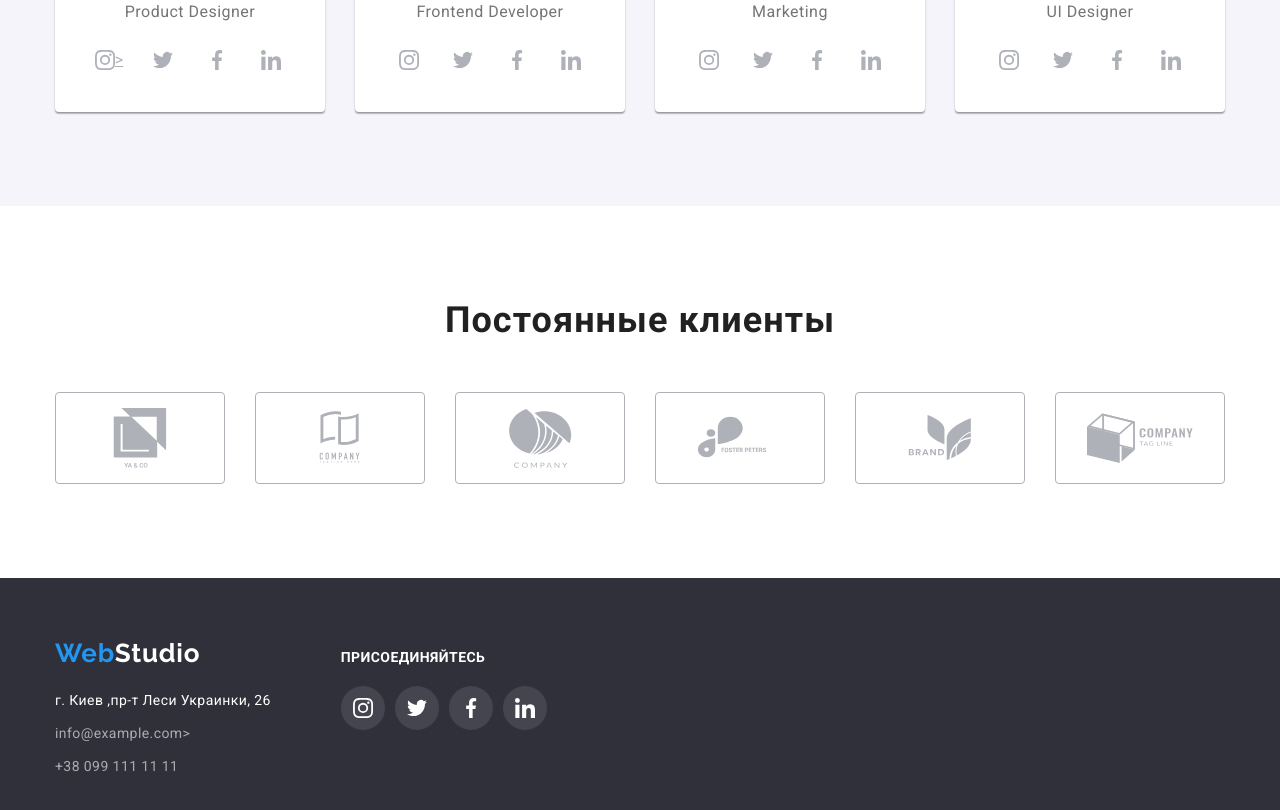
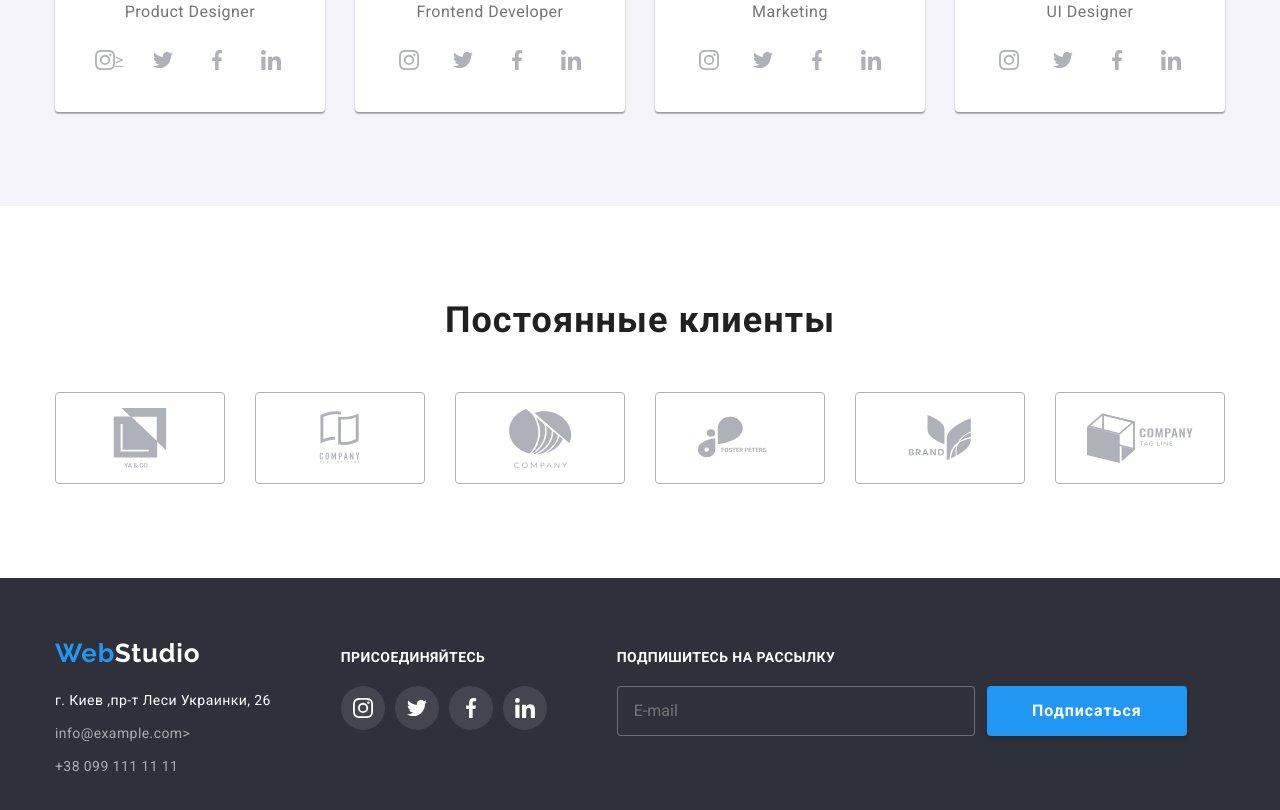
Before and after one commit to Valdesrep/goit-markup-hw-05, a plain HTML site: page index.html in a window 1280 px wide. Shown: the part 2098-2908 px from the top of the page. Drawn offline with nearby package versions, Linux system fonts and the light colour scheme.

Commit message:
добавляет подписку в футер

```diff
--- a/css/styles.css
+++ b/css/styles.css
@@ -198,7 +198,7 @@ img {
   border-radius: 4px;
   padding: 10px 32px;
   box-shadow: 0px 4px 4px rgba(0, 0, 0, 0.15);
-  transition: color 250ms var(--cubic), background-color 250ms var(--cubic);
+  transition: background-color 250ms var(--cubic);
 }
 .hero-button:hover,
 .hero-button:focus {
@@ -526,7 +526,6 @@ img {
 .footer-container-box:not(:last-child) {
   margin-right: 70px;
 }
-
 .social-network {
   display: flex;
   justify-content: flex-start;
@@ -552,6 +551,7 @@ img {
   background-color: var(--accent-color);
 }
 .conect {
+  display: flex;
   font-weight: 700;
   font-size: 14px;
   line-height: 1.14;
@@ -584,6 +584,41 @@ img {
 .footer .contacts-link:hover,
 .footer .contacts-link:focus {
   color: var(--accent-color);
+}
+
+.singer-form {
+  display: flex;
+}
+.singer-item {
+  width: 358px;
+
+  background-color: #2f303a;
+  border: 1px solid rgba(255, 255, 255, 0.3);
+  border-radius: 4px;
+  margin-right: 12px;
+  padding-left: 16px;
+  padding-top: 15px;
+  padding-bottom:15px ;
+}
+.singer-button {
+  color: var(--primary-white-color);
+  background-color: var(--accent-color);
+  font-family: inherit;
+  font-weight: 700;
+  font-size: 16px;
+  line-height: 1.87;
+  letter-spacing: 0.06em;
+  cursor: pointer;
+  border-radius: 4px;
+  border: 1px;
+  width: 200px;
+  height: 50px;
+  box-shadow: 0px 4px 4px rgba(0, 0, 0, 0.15);
+  transition:background-color 2503ms var(--cubic);
+}
+.singer-button:hover,
+.singer-button:focus {
+  background-color: #188CE8;
 }
 /* Стили модалки */
 .backdrop {
--- a/index.html
+++ b/index.html
@@ -294,8 +294,8 @@
                   <li class="team-item-icon">
                     <a href="" class="team-link-icon"
                       ><svg class="team-icon">
-                        <use href="./images/sprite.svg#icon-twitter"></use></svg
-                    ></a>
+                        <use href="./images/sprite.svg#icon-twitter"></use></svg>
+                    </a>
                   </li>
                   <li class="team-item-icon">
                     <a href="" class="team-link-icon"
@@ -341,24 +341,24 @@
                   <li class="team-item-icon">
                     <a href="" class="team-link-icon"
                       ><svg class="team-icon">
-                        <use href="./images/sprite.svg#icon-twitter"></use></svg
-                    ></a>
+                        <use href="./images/sprite.svg#icon-twitter"></use></svg>
+                    </a>
                   </li>
                   <li class="team-item-icon">
                     <a href="" class="team-link-icon"
                       ><svg class="team-icon">
                         <use
                           href="./images/sprite.svg#icon-facebook"
-                        ></use></svg
-                    ></a>
+                        ></use></svg>
+                    </a>
                   </li>
                   <li class="team-item-icon">
                     <a href="" class="team-link-icon"
                       ><svg class="team-icon">
                         <use
                           href="./images/sprite.svg#icon-linkedin"
-                        ></use></svg
-                    ></a>
+                        ></use></svg>
+                    </a>
                   </li>
                 </ul>
               </div>
@@ -373,38 +373,38 @@
             <li class="clients-item">
               <a href="" class="clients-item-link">
                 <svg class="icon" width="106px" height="60px">
-                  <use href="./images/sprite.svg#icon-clients-1"></use></svg
-              ></a>
+                  <use href="./images/sprite.svg#icon-clients-1"></use></svg>
+              </a>
             </li>
             <li class="clients-item">
               <a href="" class="clients-item-link">
                 <svg width="106px" height="60px">
-                  <use href="./images/sprite.svg#icon-clients-2"></use></svg
-              ></a>
+                  <use href="./images/sprite.svg#icon-clients-2"></use></svg>
+              </a>
             </li>
             <li class="clients-item">
               <a href="" class="clients-item-link">
                 <svg width="106px" height="60px">
-                  <use href="./images/sprite.svg#icon-clients-3"></use></svg
-              ></a>
+                  <use href="./images/sprite.svg#icon-clients-3"></use></svg>
+              </a>
             </li>
             <li class="clients-item">
               <a href="" class="clients-item-link">
                 <svg width="106px" height="60px">
-                  <use href="./images/sprite.svg#icon-clients-4"></use></svg
-              ></a>
+                  <use href="./images/sprite.svg#icon-clients-4"></use></svg>
+              </a>
             </li>
             <li class="clients-item">
               <a href="" class="clients-item-link">
                 <svg width="106px" height="60px">
-                  <use href="./images/sprite.svg#icon-clients-5"></use></svg
-              ></a>
+                  <use href="./images/sprite.svg#icon-clients-5"></use></svg>
+              </a>
             </li>
             <li class="clients-item">
               <a href="" class="clients-item-link">
                 <svg width="106px" height="60px">
-                  <use href="./images/sprite.svg#icon-clients-6"></use></svg
-              ></a>
+                  <use href="./images/sprite.svg#icon-clients-6"></use></svg>
+              </a>
             </li>
           </ul>
         </div>
@@ -447,28 +447,36 @@
               <li class="social-network-item">
                 <a href="" class="sosial-network-link"
                   ><svg width="20px" height="20px" class="social-network-icon">
-                    <use href="./images/sprite.svg#icon-instagram"></use></svg
-                ></a>
+                    <use href="./images/sprite.svg#icon-instagram"></use></svg>
+                </a>
               </li>
               <li class="social-network-item">
                 <a href="" class="sosial-network-link"
                   ><svg width="20px" height="20px" class="social-network-icon">
-                    <use href="./images/sprite.svg#icon-twitter"></use></svg
-                ></a>
+                    <use href="./images/sprite.svg#icon-twitter"></use></svg>
+                </a>
               </li>
               <li class="social-network-item">
                 <a href="" class="sosial-network-link"
                   ><svg width="20px" height="20px" class="social-network-icon">
-                    <use href="./images/sprite.svg#icon-facebook"></use></svg
-                ></a>
+                    <use href="./images/sprite.svg#icon-facebook"></use></svg>
+                </a>
               </li>
               <li class="social-network-item">
                 <a href="" class="sosial-network-link"
                   ><svg width="20px" height="20px" class="social-network-icon">
-                    <use href="./images/sprite.svg#icon-linkedin"></use></svg
-                ></a>
+                    <use href="./images/sprite.svg#icon-linkedin"></use></svg>
+                </a>
               </li>
             </ul>
+          </div>
+          <div class="container-singer">
+            <b class="conect">Подпишитесь на рассылку</b>
+            <form class="singer-form">
+              <label for="mail"></label>
+              <input type="emeil" name="mail" class="singer-item" placeholder="E-mail"></input>
+              <button type="submit" class="singer-button">Подписаться</button>
+            </form>
           </div>
         </div>
       </div>
@@ -476,8 +484,8 @@
     <div class="backdrop is-hidden" data-modal>
       <div class="hero-modal">
         <button type="button" class="modal-buttton" data-modal-close><svg width="20px" height="20px" class="social-network-icon">
-          <use href="./images/sprite.svg#icon-close"></use></svg
-      ></button>
+          <use href="./images/sprite.svg#icon-close"></use></svg>
+      </button>
       </div>
     </div>
     <script src="./js/modal.js"></script>
```
